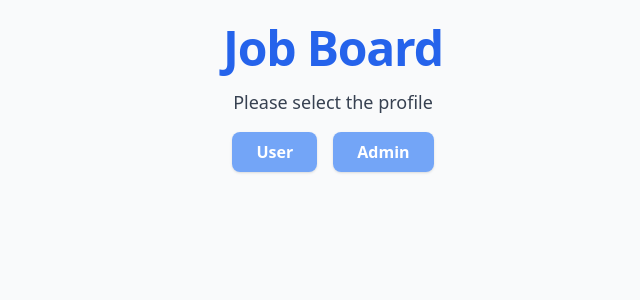
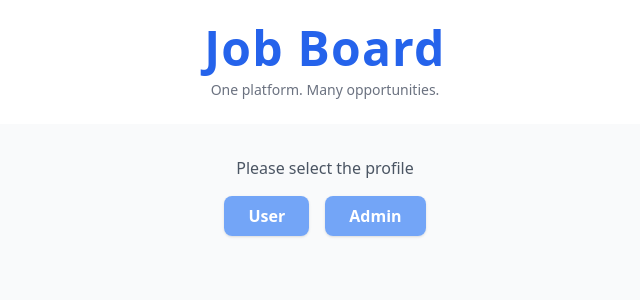
Before and after one commit to adithyahemchand/job-board-frontend, a React (Vite) app: page / in a window 1280 px wide. Shown: the top 300 px of the page, without its empty margins (315-955 px from the left). Built offline with nearby package versions, Linux system fonts and the light colour scheme; no server answers.

Commit message:
chore(ui): minor layout refinements

```diff
--- a/src/components/PageHeader.tsx
+++ b/src/components/PageHeader.tsx
@@ -4,7 +4,7 @@ type PageHeaderProps = {
 
 export default function PageHeader({ profile }: PageHeaderProps) {
   return (
-    <header className="text-center bg-white sticky top-0 z-[20] flex-col mx-auto shadow-sm w-full items-center justify-center py-6">
+    <header className="text-center bg-white  z-[20] flex-col mx-auto shadow-sm w-full items-center justify-center py-6">
       <h1 className="text-5xl font-extrabold text-blue-600 tracking-wide">
         Job Board
       </h1>
--- a/src/pages/AdminJobDetailsPage.tsx
+++ b/src/pages/AdminJobDetailsPage.tsx
@@ -92,7 +92,7 @@ export default function AdminJobDetailsPage() {
     <>
       <PageHeader profile="admin" />
       <div className="bg-gray-50 min-h-screen flex justify-center py-6 px-6">
-        <div className="w-full max-w-3xl pl-4">
+        <div>
           {/* Edit Job Card */}
           <AdminJobDetailsView
             job={job}
--- a/src/pages/RoleSelectPage.tsx
+++ b/src/pages/RoleSelectPage.tsx
@@ -1,7 +1,7 @@
 import { useNavigate } from "react-router-dom";
 import type { Role } from "../app/App";
 
-function RoleSelectPage({
+export default function RoleSelectPage({
   onSelectRole,
 }: {
   onSelectRole: (role: Role) => void;
@@ -14,21 +14,21 @@ function RoleSelectPage({
   };
 
   return (
-    <div className="bg-gray-50 min-h-screen flex justify-center py-6 px-6">
-      <div className="w-full max-w-3xl pl-4">
-        {/* Header */}
-        <div className="text-center mb-4">
-          <h1 className="text-5xl font-extrabold text-blue-600 tracking-tight">
-            Job Board
-          </h1>
-        </div>
+    <>
+      <div className="text-center bg-white  z-[20] flex-col mx-auto shadow-sm w-full items-center justify-center py-6">
+        <h1 className="text-5xl font-extrabold text-blue-600 tracking-wide">
+          Job Board
+        </h1>
+        <p className="text-sm text-gray-500 mt-2">
+          One platform. Many opportunities.
+        </p>
+      </div>
 
-        {/* Role Selection */}
-        {
-          <div className="flex flex-col items-center space-y-4 mt-4">
-            <p className="text-gray-700 text-lg font-medium">
-              Please select the profile
-            </p>
+      <div className="bg-gray-50 min-h-screen flex justify-center p-4">
+        <div className="w-full ">
+          {/* Role Selection */}
+          <div className="flex flex-col items-center space-y-4 p-4">
+            <p className="text-gray-600 text-md ">Please select the profile</p>
             <div className="flex justify-center space-x-4">
               <button
                 onClick={() => handleSelect("user")}
@@ -44,10 +44,8 @@ function RoleSelectPage({
               </button>
             </div>
           </div>
-        }
+        </div>
       </div>
-    </div>
+    </>
   );
 }
-
-export default RoleSelectPage;
--- a/src/pages/UserJobDetailsPage.tsx
+++ b/src/pages/UserJobDetailsPage.tsx
@@ -51,9 +51,9 @@ export default function UserJobDetailsPage() {
     <>
       <PageHeader profile="user" />
       <div className="bg-gray-50 min-h-screen flex justify-center py-6 px-6">
-        <div className="w-full max-w-3xl pl-4">
+        <div>
           {/* Job Details */}
-          <div className="mt-20 ml-[120px]">
+          <div className="p-10">
             <JobDetailsView job={job} loading={loading} error={error} />
           </div>
         </div>
```
